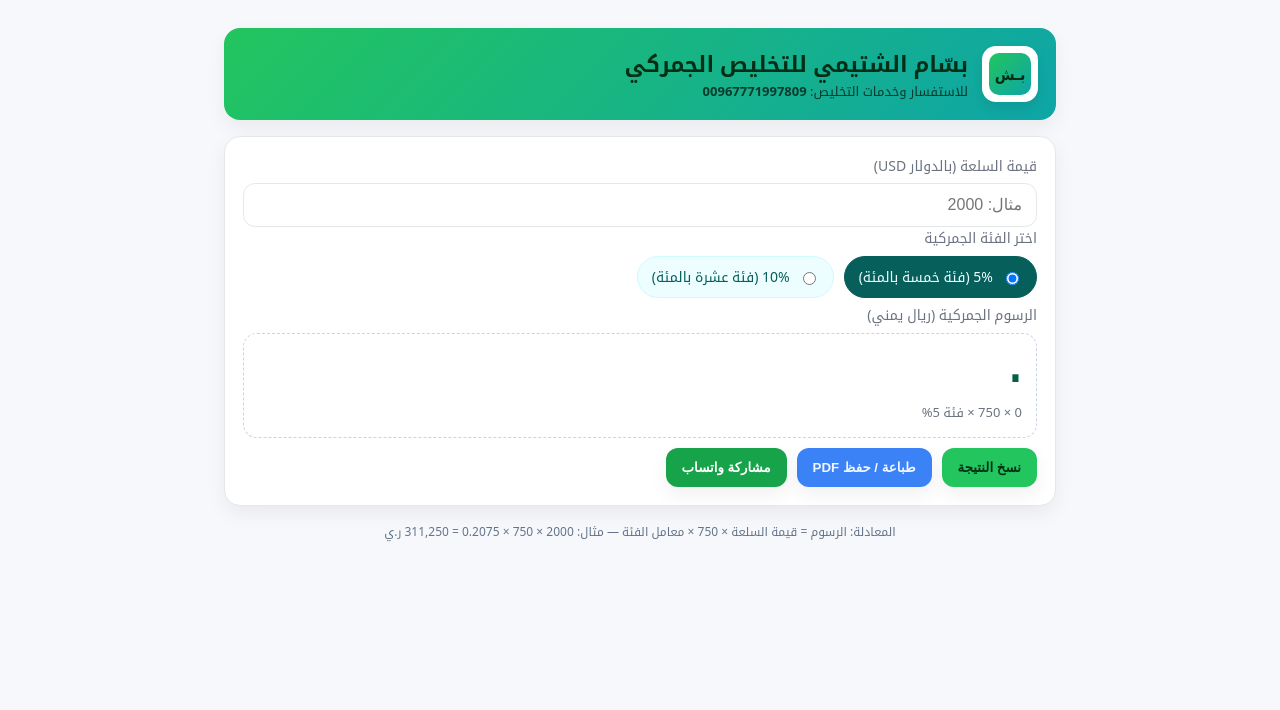
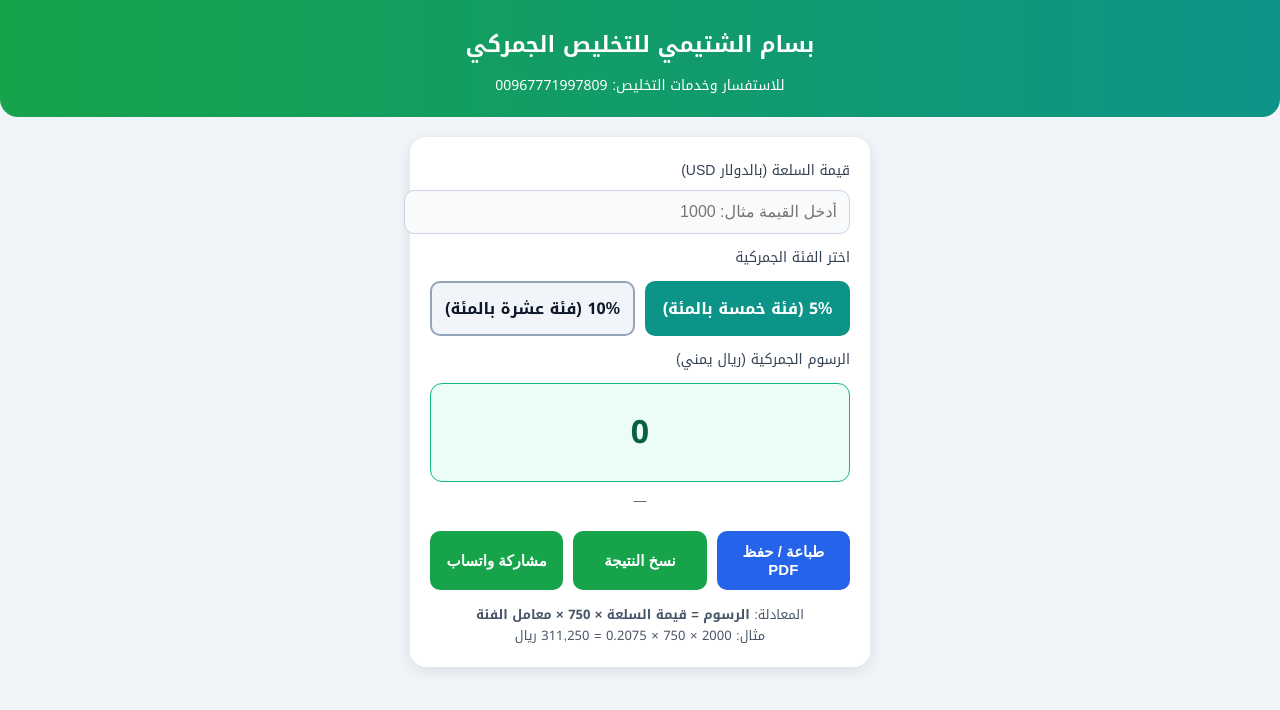
Before and after one commit to bassam-st/bassam-customs-calculator, a website: page index.html in a window 1280 px wide. Drawn offline with Linux system fonts and the light colour scheme.

Commit message:
Update index.html

```diff
--- a/index.html
+++ b/index.html
@@ -1,201 +1,193 @@
-<!doctype html>
+<!DOCTYPE html>
 <html lang="ar" dir="rtl">
 <head>
-  <meta charset="utf-8" />
-  <meta name="viewport" content="width=device-width, initial-scale=1" />
-  <title>بسّام الشتيمي للتخليص الجمركي – حاسبة الرسوم</title>
-  <meta name="theme-color" content="#22c55e" />
-  <link rel="manifest" href="./manifest.webmanifest" />
-  <link rel="icon" href="./assets/icon-192.png" />
+<meta charset="UTF-8">
+<meta name="viewport" content="width=device-width, initial-scale=1.0">
+<title>بسام الشتيمي للتخليص الجمركي</title>
 <style>
-    :root {
-      --bg: #f6f8fb;
-      --card: #ffffff;
-      --text: #0f172a;
-      --muted: #6b7280;
-      --border: #e5e7eb;
-      --accent: #22c55e;
-      --accent-2: #0ea5a7;
-      --accent-3: #3b82f6;
-      --shadow: 0 8px 20px rgba(0,0,0,0.06);
-      --radius: 16px;
+  body {
+    font-family: 'Noto Kufi Arabic', sans-serif;
+    background: #f1f5f9;
+    margin: 0;
+    padding: 0;
   }
-    * { box-sizing: border-box; }
-    body {
-      margin: 0; background: var(--bg); color: var(--text);
-      font-family: system-ui, "Segoe UI", "Noto Kufi Arabic", sans-serif;
-      line-height: 1.6;
+  .header {
+    background: linear-gradient(90deg, #16a34a, #0d9488);
+    color: white;
+    text-align: center;
+    padding: 18px;
+    border-radius: 0 0 18px 18px;
   }
-    .wrap { max-width: 860px; margin: 28px auto; padding: 0 14px; }
-    .hero {
-      background: linear-gradient(135deg, #22c55e, #0ea5a7);
-      color: #052e16; border-radius: var(--radius); box-shadow: var(--shadow);
-      padding: 18px; display: flex; align-items: center; justify-content: space-between; gap: 14px;
+  .header h1 { margin: 6px 0; font-size: 22px; }
+  .header .phone { font-size: 14px; }
+  .container {
+    max-width: 420px;
+    background: white;
+    margin: 20px auto;
+    padding: 20px;
+    border-radius: 16px;
+    box-shadow: 0 4px 16px rgba(0,0,0,0.1);
   }
-    .logo {
-      width: 56px; height: 56px; border-radius: 14px;
-      background: #fff; display: grid; place-items: center;
-      box-shadow: 0 6px 12px rgba(0,0,0,.08);
+  label { font-size: 14px; color: #334155; display:block; margin-bottom:6px; }
+  input {
+    width: 100%;
+    padding: 12px;
+    border-radius: 10px;
+    border: 1px solid #cbd5e1;
+    font-size: 16px;
+    color: #0f172a;
+    background: #f8fafc;
   }
-    h1 { margin: 0; font-size: 22px; color: #052e16; }
-    .sub { color: #083b2e; font-size: 13px; }
-    .phone { direction: ltr; font-weight: 700; }
-    .card {
-      background: var(--card); border: 1px solid var(--border);
-      border-radius: var(--radius); padding: 18px; box-shadow: var(--shadow);
-      margin-top: 16px;
+  .radio-group { display:flex; gap:10px; margin:10px 0; }
+  .radio {
+    flex: 1;
+    padding: 10px;
+    border-radius: 10px;
+    text-align:center;
+    font-weight:600;
+    cursor:pointer;
+    border: 2px solid #94a3b8;
+    color:#0f172a;
+    background:#f1f5f9;
+    transition:0.2s;
   }
-    label { display: block; font-size: 14px; color: var(--muted); margin-bottom: 6px; }
-    input[type="number"] {
-      width: 100%; padding: 12px 14px; border-radius: 12px;
-      border: 1px solid var(--border); background: #fff; color: #111827; font-size: 16px;
-      outline: none;
+  .radio.active {
+    background:#0d9488;
+    color:white;
+    border-color:#0d9488;
   }
-    .tier-wrap { display: flex; gap: 10px; flex-wrap: wrap; }
-    .tier {
-      display: inline-flex; align-items: center; gap: 8px; cursor: pointer;
-      background: #ecfeff; color: #065f5b; border: 1px solid #cffafe;
-      padding: 9px 14px; border-radius: 999px; transition: .2s;
+  .result-box {
+    background:#ecfdf5;
+    border:1px solid #10b981;
+    color:#065f46;
+    font-weight:bold;
+    font-size:32px;
+    text-align:center;
+    padding:18px;
+    border-radius:12px;
+    margin-top:10px;
+    direction:ltr;
+    unicode-bidi:plaintext;
   }
-    .tier[data-active="true"] {
-      background: #065f5b; color: #ecfeff; border-color: #065f5b;
+  .formula {
+    text-align:center;
+    color:#475569;
+    font-size:13px;
+    margin-top:6px;
   }
-    .result {
-      background: #ffffff; border: 1px dashed #cbd5e1; border-radius: 14px; padding: 14px;
+  .buttons {
+    display:flex;
+    flex-wrap:wrap;
+    justify-content:space-between;
+    gap:10px;
+    margin-top:18px;
   }
-    .big { font-size: 34px; font-weight: 800; color: #065f46; }
-    .muted { color: var(--muted); font-size: 13px; }
-    .actions { display: flex; gap: 10px; flex-wrap: wrap; align-items: center; margin-top: 10px; }
   .btn {
-      border: none; border-radius: 12px; padding: 12px 16px;
-      font-weight: 700; cursor: pointer; box-shadow: var(--shadow);
+    flex:1;
+    padding:12px;
+    font-weight:bold;
+    border:none;
+    border-radius:10px;
+    cursor:pointer;
+    font-size:15px;
+    transition:0.2s;
   }
-    .btn-copy { background: #22c55e; color: #052e16; }
-    .btn-print { background: #3b82f6; color: #eff6ff; }
-    .btn-wa { background: #16a34a; color: #ffffff; }
-    .hint { display: none; font-size: 13px; color: #059669; }
-    .show { display: inline; }
-    footer {
-      margin-top: 16px; text-align: center; color: #64748b; font-size: 12px;
-    }
-    @media print {
-      body { background: #fff; }
-      .hero, .actions, .hint, footer { display: none !important; }
-      .card { border: none; box-shadow: none; }
+  .btn-green { background:#16a34a; color:white; }
+  .btn-green:hover { background:#15803d; }
+  .btn-blue { background:#2563eb; color:white; }
+  .btn-blue:hover { background:#1d4ed8; }
+  .note {
+    text-align:center;
+    font-size:13px;
+    color:#475569;
+    margin-top:15px;
+    line-height:1.6;
   }
 </style>
 </head>
 <body>
-  <div class="wrap">
-    <section class="hero">
-      <div style="display:flex;gap:14px;align-items:center">
-        <div class="logo">
-          <svg width="42" height="42" viewBox="0 0 42 42" xmlns="http://www.w3.org/2000/svg">
-            <defs>
-              <linearGradient id="g" x1="0" y1="0" x2="1" y2="1">
-                <stop offset="0" stop-color="#22c55e"/><stop offset="1" stop-color="#0ea5a7"/>
-              </linearGradient>
-            </defs>
-            <rect x="0" y="0" width="42" height="42" rx="10" fill="url(#g)"/>
-            <text x="21" y="27" text-anchor="middle"
-              font-family="Tahoma, 'Noto Kufi Arabic', sans-serif"
-              font-size="16" font-weight="800" fill="#052e16">بـش</text>
-          </svg>
-        </div>
-        <div>
-          <h1>بسّام الشتيمي للتخليص الجمركي</h1>
-          <div class="sub">للاستفسار وخدمات التخليص: <span class="phone">00967771997809</span></div>
-        </div>
-      </div>
-    </section>
 
-    <section class="card">
-      <label>قيمة السلعة (بالدولار USD)</label>
-      <input id="usd" type="number" inputmode="decimal" placeholder="مثال: 2000" />
-
-      <label>اختر الفئة الجمركية</label>
-      <div class="tier-wrap" id="tierWrap">
-        <label class="tier" data-active="true">
-          <input type="radio" name="tier" value="0.2075" checked> 5% (فئة خمسة بالمئة)
-        </label>
-        <label class="tier">
-          <input type="radio" name="tier" value="0.265"> 10% (فئة عشرة بالمئة)
-        </label>
+<div class="header">
+  <h1>بسام الشتيمي للتخليص الجمركي</h1>
+  <div class="phone">للاستفسار وخدمات التخليص: 00967771997809</div>
 </div>
 
-      <label>الرسوم الجمركية (ريال يمني)</label>
-      <div class="result">
-        <div class="big" id="duty">0</div>
-        <div class="muted" id="formula">—</div>
+<div class="container">
+  <label>قيمة السلعة (بالدولار USD)</label>
+  <input id="itemValue" type="number" placeholder="أدخل القيمة مثال: 1000" />
+
+  <label style="margin-top:10px;">اختر الفئة الجمركية</label>
+  <div class="radio-group">
+    <div class="radio active" data-factor="0.2075">5% (فئة خمسة بالمئة)</div>
+    <div class="radio" data-factor="0.265">10% (فئة عشرة بالمئة)</div>
   </div>
 
-      <div class="actions">
-        <button class="btn btn-copy" id="copy">نسخ النتيجة</button>
-        <button class="btn btn-print" id="printBtn">طباعة / حفظ PDF</button>
-        <button class="btn btn-wa" id="waBtn">مشاركة واتساب</button>
-        <span class="hint" id="copied">✔ تم النسخ</span>
+  <label style="margin-top:10px;">الرسوم الجمركية (ريال يمني)</label>
+  <div class="result-box" id="result">0</div>
+  <div class="formula" id="formula">—</div>
+
+  <div class="buttons">
+    <button class="btn btn-blue" id="pdfBtn">طباعة / حفظ PDF</button>
+    <button class="btn btn-green" id="copyBtn">نسخ النتيجة</button>
+    <button class="btn btn-green" id="whatsappBtn">مشاركة واتساب</button>
   </div>
-    </section>
 
-    <footer>
-      المعادلة: الرسوم = قيمة السلعة × 750 × معامل الفئة — مثال: 2000 × 750 × 0.2075 = 311,250 ر.ي
-    </footer>
+  <div class="note">
+    المعادلة: <b>الرسوم = قيمة السلعة × 750 × معامل الفئة</b><br>
+    مثال: 2000 × 750 × 0.2075 = 311,250 ريال
+  </div>
 </div>
 
 <script>
+  const itemValue = document.getElementById('itemValue');
+  const radios = document.querySelectorAll('.radio');
+  const result = document.getElementById('result');
+  const formula = document.getElementById('formula');
+
   const FIXED_RATE = 750;
-    const usd = document.getElementById('usd');
-    const duty = document.getElementById('duty');
-    const formula = document.getElementById('formula');
-    const tierWrap = document.getElementById('tierWrap');
-    const copyBtn = document.getElementById('copy');
-    const copied = document.getElementById('copied');
-    const printBtn = document.getElementById('printBtn');
-    const waBtn = document.getElementById('waBtn');
+  let factor = 0.2075;
 
-    function activeFactor() {
-      const sel = tierWrap.querySelector('input[name="tier"]:checked');
-      return sel ? parseFloat(sel.value) : 0;
+  function formatNumber(n) {
+    return new Intl.NumberFormat('en-US', {minimumFractionDigits:2, maximumFractionDigits:2}).format(n || 0);
   }
-    function formatNumber(n) {
-      return new Intl.NumberFormat('ar-YE', { maximumFractionDigits: 2 }).format(n || 0);
+
+  function calc() {
+    const val = parseFloat(itemValue.value || '0');
+    const duty = val * FIXED_RATE * factor;
+    result.textContent = formatNumber(duty);
+    const pct = (factor === 0.2075) ? '5%' : '10%';
+    formula.textContent = `${pct} فئة × ${FIXED_RATE} × ${val}`;
   }
-    function recalc() {
-      const v = parseFloat(usd.value || '0');
-      const f = activeFactor();
-      const res = v * FIXED_RATE * f;
-      duty.textContent = formatNumber(res);
-      formula.textContent = `${v || 0} × 750 × ${(f === 0.2075 ? 'فئة 5%' : f === 0.265 ? 'فئة 10%' : f)}`;
-      tierWrap.querySelectorAll('.tier').forEach(t => {
-        t.dataset.active = t.querySelector('input').checked ? 'true' : 'false';
+
+  itemValue.addEventListener('input', calc);
+  radios.forEach(r => {
+    r.addEventListener('click', ()=>{
+      radios.forEach(x=>x.classList.remove('active'));
+      r.classList.add('active');
+      factor = parseFloat(r.dataset.factor);
+      calc();
     });
-    }
-    ['input','change'].forEach(evt=>{
-      usd.addEventListener(evt,recalc);
-      tierWrap.addEventListener(evt,recalc);
   });
-    usd.addEventListener('keydown', e=>{
-      if(e.key==='Enter'){ e.preventDefault(); recalc(); }
+
+  // نسخ النتيجة
+  document.getElementById('copyBtn').addEventListener('click', ()=>{
+    const text = `الرسوم الجمركية: ${result.textContent} ريال يمني`;
+    navigator.clipboard.writeText(text);
+    alert('✅ تم نسخ النتيجة بنجاح');
   });
-    function buildSummary() {
-      const f = activeFactor();
-      const fLabel = (f===0.2075?'5%':'10%');
-      return `قيمة السلعة: ${usd.value||'0'} USD\nالفئة: ${fLabel}\nالرسوم: ${duty.textContent} ريال\n— بسّام الشتيمي للتخليص الجمركي — 00967771997809`;
-    }
-    copyBtn.addEventListener('click', async ()=>{
-      try {
-        await navigator.clipboard.writeText(buildSummary());
-        copied.classList.add('show');
-        setTimeout(()=>copied.classList.remove('show'),1500);
-      } catch(e){}
+
+  // مشاركة واتساب
+  document.getElementById('whatsappBtn').addEventListener('click', ()=>{
+    const msg = `💰 نتيجة الحاسبة الجمركية:\nقيمة السلعة: ${itemValue.value} USD\nالفئة: ${(factor===0.2075)?'5%':'10%'}\nالرسوم: ${result.textContent} ريال يمني.`;
+    const url = `https://wa.me/?text=${encodeURIComponent(msg)}`;
+    window.open(url, '_blank');
   });
-    printBtn.addEventListener('click', ()=>window.print());
-    waBtn.addEventListener('click', ()=>{
-      const phoneIntl = '967771997809';
-      const url = `https://wa.me/${phoneIntl}?text=${encodeURIComponent(buildSummary())}`;
-      window.open(url,'_blank');
+
+  // حفظ PDF (اختياري)
+  document.getElementById('pdfBtn').addEventListener('click', ()=>{
+    window.print();
   });
-    recalc();
 </script>
+
 </body>
 </html>
```
Lines whose indentation alone changed are shown as unchanged.
